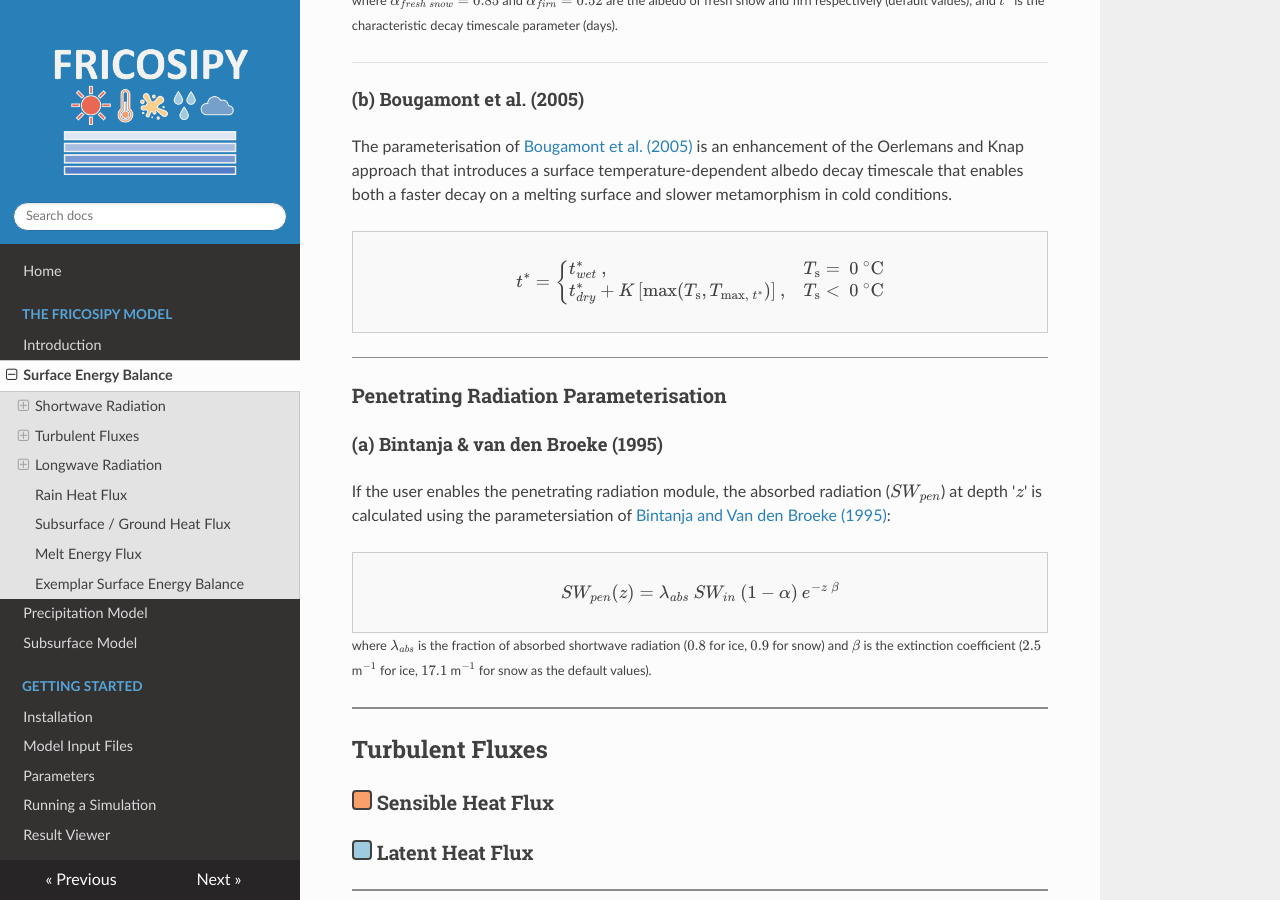
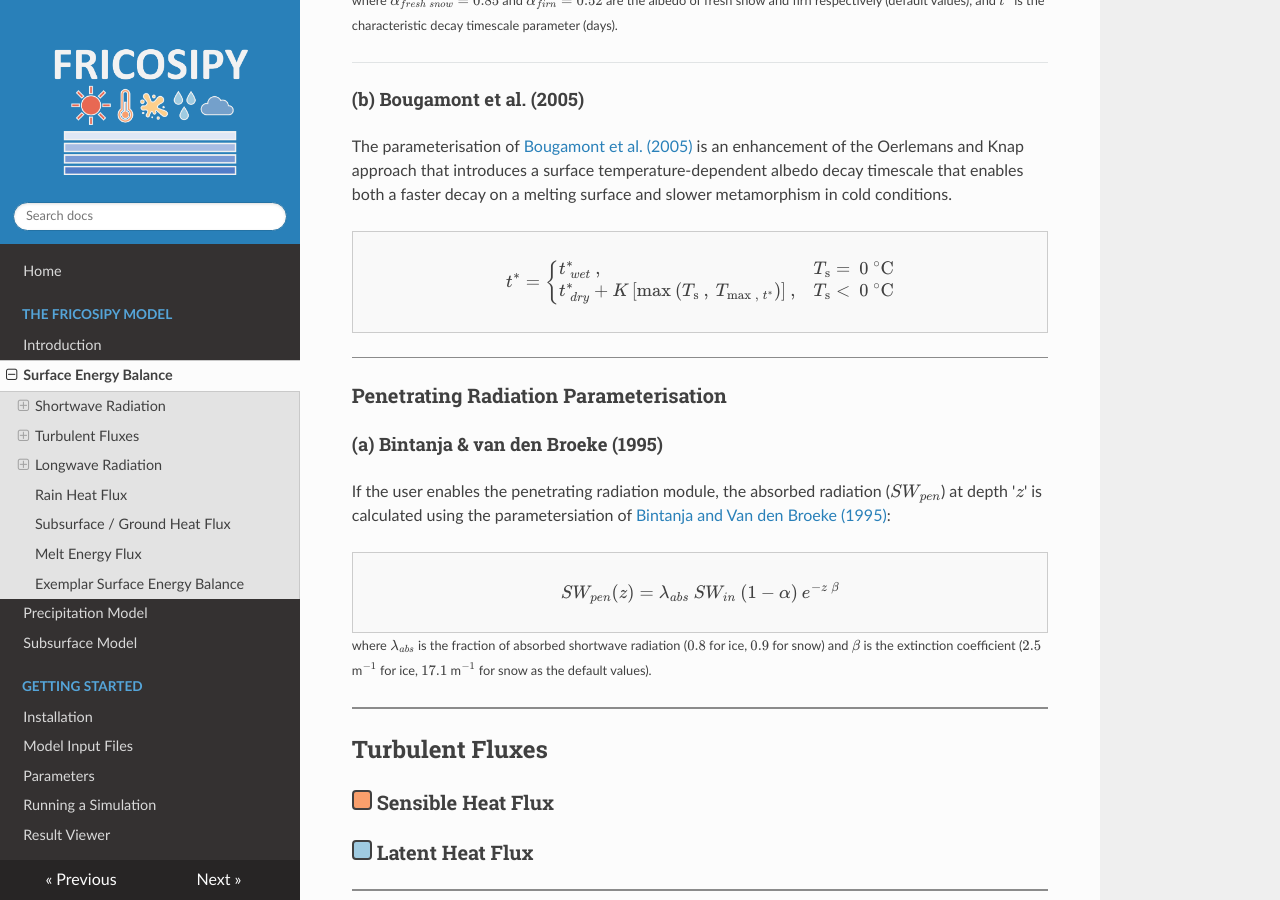
Before and after one commit to MarcusGastaldello/FRICOSIPY, an MkDocs documentation site: the page built from docs/surface_energy_balance.md, in a window 1280 px wide and 900 px high, scrolled down 2834 px. Built offline with MkDocs 1.6.1, drawn with Linux system fonts in a browser that asks for light colours; nearby versions of some CDN libraries.

```diff
--- a/docs/surface_energy_balance.md
+++ b/docs/surface_energy_balance.md
@@ -108,8 +108,8 @@ The parameterisation of [Bougamont et al. (2005)](https://doi.org/10.1029/2005JF
 $$
 t^*=
 \begin{cases}
-t^*_{wet}\:, & T_{\text{s}} = \: 0\:^\circ \text{C} \\
-t^*_{dry} +  K \left[ \text{max}(T_{\text{s}},T_{\text{max},\:t^*}) \right]\:,&  T_{\text{s}} < \: 0\:^\circ \text{C}
+t^*_{\:wet}\:, & T_{\text{s}} = \: 0\:^\circ \text{C} \\
+t^*_{\:dry} +  K \left[ \text{max}\:(T_{\text{s}}\:,\:T_{\text{max}\:,\:t^*}) \right]\:,&  T_{\text{s}} < \: 0\:^\circ \text{C}
 \end{cases}
 $$
 </div>
```
